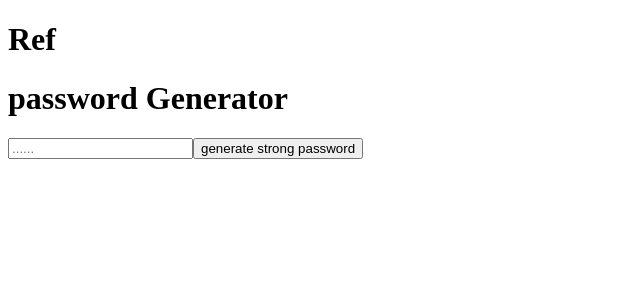
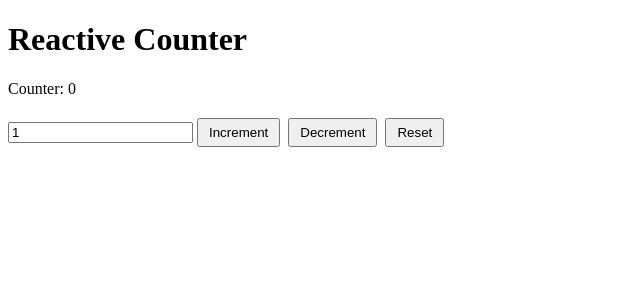
Before and after one commit to Measum-Shah/Vue-Learning, a Vue app in the folder vue-basics/: page / in a window 1280 px wide. Shown: the top 300 px of the page, without its empty margins (0-640 px from the left). Built offline with nearby package versions, Linux system fonts and the light colour scheme.

Commit message:
Learned Reactive()

```diff
--- a/vue-basics/src/App.vue
+++ b/vue-basics/src/App.vue
@@ -18,7 +18,10 @@
     <!-- <Modifiers /> -->
 
     <!-- This component shows usage of ref() -->
-     <Ref/>
+     <!-- <Ref/> -->
+
+    <!-- This component shows usage of reactive() -->
+    <Reactive />
 </div>
 </template>
 <script setup lang="js">
@@ -28,6 +31,7 @@ import Directives from './components/Directives.vue';
 import DynamicAttributes from './components/DynamicAttributes.vue';
 import Modifiers from './components/Modifiers.vue';
 import Ref from './components/reactivity/Ref.vue';
+import Reactive from './components/reactivity/Reactive.vue';
 </script>
 <style lang="">
 
--- a/vue-basics/src/components/Modifiers.vue
+++ b/vue-basics/src/components/Modifiers.vue
@@ -1,5 +1,6 @@
 <template lang="html">
     <div>
+        <!-- this is a modifier v-on:submit.prevent if we dont use this the page will refreshs -->
     <form v-on:submit.prevent>
         <h1>Modifiers</h1>
         <input type="text" class="input" placeholder="Enter your name" />
--- /dev/null
+++ b/vue-basics/src/components/reactivity/Reactive.vue
@@ -0,0 +1,36 @@
+<template>
+  <div>
+    <h1>Reactive Counter</h1>
+
+    <p>Counter: {{ state.count }}</p>
+
+    <input type="number" v-model.number="state.step" placeholder="Step" />
+
+    <!-- @click is shorthand for v-on:"click" -->
+
+    <button @click="state.count += state.step">Increment</button>
+    <button @click="state.count -= state.step">Decrement</button>
+    <button @click="reset">Reset</button>
+  </div>
+</template>
+
+<script setup>
+import { reactive } from 'vue';
+
+const state = reactive({
+  count: 0,
+  step: 1
+});
+
+const reset = () => {
+  state.count = 0;
+  state.step = 1;
+};
+</script>
+
+<style>
+button {
+  margin: 4px;
+  padding: 5px 10px;
+}
+</style>
```
